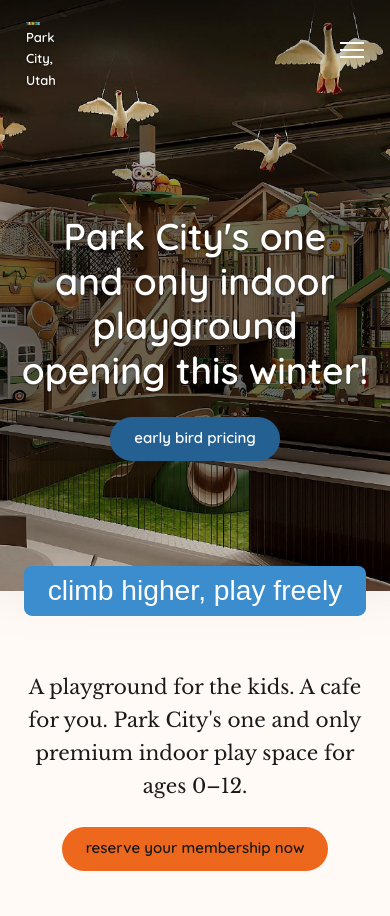
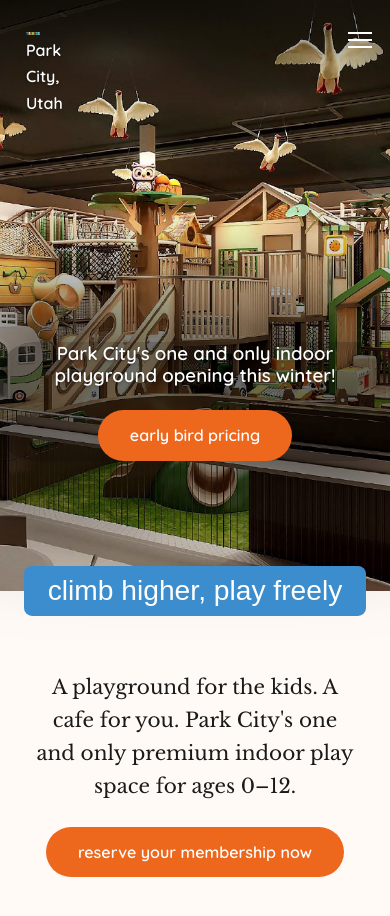
Before and after one commit to anelise-nfs/treehouse-pc, a Next.js app: page / in a window 390 px wide. Shown: the top 916 px of the page. Built offline with nearby package versions, Linux system fonts and the light colour scheme; a web font is replaced by a local one.

Commit message:
hero + home

```diff
--- a/app/globals.css
+++ b/app/globals.css
@@ -70,7 +70,7 @@
 
   /* --- Type scale (fluid, 1.25 ratio, no mobile/desktop fork) ---------- */
   --text-display: clamp(2.25rem, 1.5rem + 3.2vw, 4rem);      /* hero        */
-  --text-hero:    clamp(2.25rem, 1.6rem + 3vw, 3.75rem);     /* hero overlay */
+  --text-hero:    clamp(1.125rem, 0.8rem + 1.5vw, 1.875rem); /* hero overlay */
   --text-band:    clamp(1.75rem, 1.25rem + 2.1vw, 2.75rem);  /* band heads  */
   --text-h2:      clamp(1.5rem, 1.2rem + 1.2vw, 2rem);
   --text-h3:      clamp(1.25rem, 1.1rem + 0.6vw, 1.5rem);
@@ -101,6 +101,16 @@
   --spacing-header:     clamp(5rem, 3.5rem + 6vw, 8.25rem);
   --spacing-measure:    68ch;                            /* max prose width */
   --spacing-container:  1200px;
+
+  /* Slide-out menu width above sm, and the amount the page squeezes by. Read for
+     both, so they cannot drift apart. The floor keeps labels readable on a small
+     tablet. Below sm the panel is full-width and nothing squeezes. */
+  --spacing-menu:       max(15vw, 12rem);
+
+  /* Top edge shared by the menu trigger and the first nav label: the header's
+     py-2 + the trigger's mt-2.5 + the icon's 0.875rem inset. Move any of those
+     three and this moves with them. */
+  --spacing-menu-top:   2rem;
 
   /* --- Other ------------------------------------------------------------ */
   --radius-pill: 999px;
--- a/app/layout.tsx
+++ b/app/layout.tsx
@@ -1,6 +1,6 @@
 import type { Metadata } from 'next';
 import { Betania_Patmos, Libre_Baskerville, Quicksand } from 'next/font/google';
-import { SiteHeader } from '@/components/SiteHeader';
+import { SiteShell } from '@/components/SiteShell';
 import { getHeaderLogoSizes, getSiteSettings } from '@/lib/content';
 import './globals.css';
 
@@ -59,13 +59,14 @@ export default async function RootLayout({ children }: { children: React.ReactNo
         <a href="#main" className="sr-only focus:not-sr-only">
           Skip to content
         </a>
-        <SiteHeader
+        <SiteShell
           siteName={settings.siteName}
           logo={settings.logo}
           navLinks={settings.primaryNav}
           logoSizes={logoSizes}
-        />
-        {children}
+        >
+          {children}
+        </SiteShell>
       </body>
     </html>
   );
--- a/components/CtaLink.tsx
+++ b/components/CtaLink.tsx
@@ -5,9 +5,9 @@ import type { ButtonVariant, Link } from '@/types/content';
  * Renders an authored Link. Omitting `variant` gives an inline text link;
  * setting it gives a button.
  *
- * Every pairing below is on the approved contrast list. There is no variant
- * that puts white on a light brand color, and adding one is not a styling
- * decision — see ARCHITECTURE.md → Color rule.
+ * Every pairing below is on the approved contrast list except the temporary
+ * solid-tangerine-white. Adding a variant that puts white on a light brand color
+ * is not a styling decision — see ARCHITECTURE.md → Color rule.
  */
 const BUTTON_STYLES: Record<ButtonVariant, string> = {
   'solid-ocean': 'bg-action text-white hover:bg-action-hover',
@@ -15,11 +15,13 @@ const BUTTON_STYLES: Record<ButtonVariant, string> = {
   'outline-tangerine': 'border-2 border-tangerine text-ink',
   // Tangerine fill with an ink label: 5.44:1, the pairing --color-on-tangerine encodes.
   'solid-tangerine-ink': 'bg-tangerine text-on-tangerine',
+  // Temporary, pending the ADA sweep.
+  'solid-tangerine-white': 'bg-tangerine text-white',
 };
 
 const BUTTON_BASE =
-  'inline-flex items-center justify-center min-h-[var(--tap-target)] px-6 ' +
-  'rounded-[var(--radius-pill)] font-sans font-semibold text-[length:var(--text-ui)] ' +
+  'inline-flex items-center justify-center min-h-[var(--tap-target)] px-8 py-3 ' +
+  'rounded-[var(--radius-pill)] font-sans font-semibold text-[length:var(--text-body)] ' +
   'no-underline transition-colors';
 
 export interface CtaLinkProps {
--- a/components/SiteHeader.tsx
+++ b/components/SiteHeader.tsx
@@ -1,6 +1,5 @@
 'use client';
 
-import { useEffect, useId, useRef, useState } from 'react';
 import { usePathname } from 'next/navigation';
 import NextLink from 'next/link';
 import type { HeaderLogoSize, Link, SanityImage } from '@/types/content';
@@ -16,16 +15,13 @@ import type { HeaderLogoSize, Link, SanityImage } from '@/types/content';
 const LOGO_LOCALITY = 'Park City, Utah';
 
 /**
- * The homepage hero carries a wordmark at roughly twice the sub-page size.
- *
- * Desktop is a true 2x (288px -> 576px). Mobile is capped rather than doubled:
- * 2x of 208px is 416px, wider than a 390px viewport once the gutters and the
- * menu trigger are accounted for, so `large` takes the widest size that still
- * fits (288px) instead of overflowing the page.
+ * The two sizes only differ on desktop. On mobile `large` is the narrower of the
+ * two: a phone has no room to spare beside the menu trigger, so the homepage was
+ * tuned against the hero image rather than scaled off the sub-page size.
  */
 const LOGO_WIDTHS: Record<HeaderLogoSize, string> = {
   default: 'w-52 sm:w-72',
-  large: 'w-72 sm:w-[36rem]',
+  large: 'w-44 sm:w-[25rem]',
 };
 
 export interface SiteHeaderProps {
@@ -39,6 +35,15 @@ export interface SiteHeaderProps {
   logoSizes: Record<string, HeaderLogoSize>;
 }
 
+/** Open state lives in SiteShell; this component only renders the trigger. */
+interface SiteHeaderControlProps {
+  open: boolean;
+  onToggle: () => void;
+  menuId: string;
+  /** Owned by SiteShell so it can restore focus after an Escape keypress. */
+  triggerRef: React.RefObject<HTMLButtonElement | null>;
+}
+
 /**
  * One header, one behavior on every page: transparent, sitting directly on the
  * image below it — the homepage hero or a sub-page's pageHeader.
@@ -49,26 +54,17 @@ export interface SiteHeaderProps {
  * deliberately independent of the hero's own scrim so neither depends on the
  * other existing.
  */
-export function SiteHeader({ siteName, logo, navLinks, logoSizes }: SiteHeaderProps) {
-  const [open, setOpen] = useState(false);
-  const menuId = useId();
-  const triggerRef = useRef<HTMLButtonElement>(null);
+export function SiteHeader({
+  siteName,
+  logo,
+  logoSizes,
+  open,
+  onToggle,
+  menuId,
+  triggerRef,
+}: SiteHeaderProps & SiteHeaderControlProps) {
   const pathname = usePathname();
   const logoWidth = LOGO_WIDTHS[logoSizes[pathname] ?? 'default'];
-
-  useEffect(() => {
-    if (!open) return;
-
-    function onKeyDown(event: KeyboardEvent) {
-      if (event.key !== 'Escape') return;
-      setOpen(false);
-      // Return focus to the trigger, or the closing keystroke strands the user.
-      triggerRef.current?.focus();
-    }
-
-    document.addEventListener('keydown', onKeyDown);
-    return () => document.removeEventListener('keydown', onKeyDown);
-  }, [open]);
 
   return (
     <header className="absolute inset-x-0 top-0 z-50">
@@ -77,7 +73,10 @@ export function SiteHeader({ siteName, logo, navLinks, logoSizes }: SiteHeaderPr
           pageHeader) still get exactly --spacing-header. The homepage's larger
           lockup is allowed to push the bar taller, and nothing there measures
           from the token. */}
-      <div className="relative flex min-h-[var(--spacing-header)] items-center justify-between gap-4 px-[var(--spacing-gutter)] py-2">
+      {/* items-start: the lockup and the 44px trigger are very different heights,
+          so centring drifted their top edges apart by a different amount at every
+          breakpoint. Anchored to the top, each element's own padding sets it. */}
+      <div className="relative flex min-h-[var(--spacing-header)] items-start justify-between gap-4 px-[var(--spacing-gutter)] py-2">
         {/* Sized to the bar rather than to --spacing-header: the homepage's
             larger lockup pushes the bar past the token, and a fixed-height
             gradient would stop short of the wordmark it is protecting. */}
@@ -86,13 +85,12 @@ export function SiteHeader({ siteName, logo, navLinks, logoSizes }: SiteHeaderPr
           className="pointer-events-none absolute inset-0 bg-[linear-gradient(to_bottom,rgba(0,0,0,0.5),transparent)]"
         />
 
-        {/* pl/pt match the hamburger icon's own inset inside its 44px tap target
-            ((44-24)/2 = 10 horizontal, (44-16)/2 = 14 vertical). Without them the
-            wordmark sits hard against the corner while the icon looks inset,
-            because the icon's padding is invisible and the logo has none. */}
+        {/* pl matches the hamburger icon's own inset inside its tap target, whose
+            padding is invisible. pt-6 is the shared top edge — the trigger's
+            mt-2.5 plus its 14px inset lands here too. Change one, change both. */}
         <NextLink
           href="/"
-          className="relative inline-block pl-[0.625rem] pt-[0.875rem]"
+          className="relative inline-block pl-[0.625rem] pt-6"
           aria-label={`${siteName} — home`}
         >
           {logo ? (
@@ -104,7 +102,9 @@ export function SiteHeader({ siteName, logo, navLinks, logoSizes }: SiteHeaderPr
                 height={logo.height}
                 className={logoWidth}
               />
-              <span className="mt-0.5 block text-center font-sans text-[length:var(--text-caption)] font-semibold text-white [text-shadow:0_1px_3px_rgba(0,0,0,0.4)]">
+              {/* The block is exactly as wide as the wordmark, so text-right stays
+                  flush with the logo's edge at every size. */}
+              <span className="mt-0.5 block text-right font-sans text-[length:var(--text-body)] font-semibold text-white [text-shadow:0_1px_3px_rgba(0,0,0,0.4)]">
                 {LOGO_LOCALITY}
               </span>
             </span>
@@ -118,11 +118,13 @@ export function SiteHeader({ siteName, logo, navLinks, logoSizes }: SiteHeaderPr
         <button
           ref={triggerRef}
           type="button"
-          onClick={() => setOpen((wasOpen) => !wasOpen)}
+          onClick={onToggle}
           aria-label={open ? 'Close menu' : 'Open menu'}
           aria-expanded={open}
           aria-controls={menuId}
-          className="relative flex size-[var(--tap-target)] shrink-0 flex-col items-center justify-center gap-[5px]"
+          // -mr moves the bars nearer the edge without shrinking the tap target.
+          // mt-2.5 plus the icon's 14px inset matches the wordmark's pt-6 above.
+          className="relative -mr-2 mt-2.5 flex size-[var(--tap-target)] shrink-0 flex-col items-center justify-center gap-[5px]"
         >
           {[0, 1, 2].map((bar) => (
             <span key={bar} aria-hidden="true" className="block h-[2px] w-6 bg-white" />
@@ -130,26 +132,6 @@ export function SiteHeader({ siteName, logo, navLinks, logoSizes }: SiteHeaderPr
         </button>
       </div>
 
-      <nav
-        id={menuId}
-        hidden={!open}
-        aria-label="Main"
-        className="relative mx-[var(--spacing-gutter)] rounded-[var(--radius-card)] bg-surface p-[var(--spacing-gutter)]"
-      >
-        <ul className="flex flex-col gap-2">
-          {navLinks.map((link) => (
-            <li key={link.href}>
-              <NextLink
-                href={link.href}
-                onClick={() => setOpen(false)}
-                className="flex items-center font-sans text-[length:var(--text-ui)] text-ink"
-              >
-                {link.label}
-              </NextLink>
-            </li>
-          ))}
-        </ul>
-      </nav>
     </header>
   );
 }
--- /dev/null
+++ b/components/SiteShell.tsx
@@ -0,0 +1,99 @@
+'use client';
+
+import { useEffect, useId, useRef, useState } from 'react';
+import NextLink from 'next/link';
+import { SiteHeader, type SiteHeaderProps } from '@/components/SiteHeader';
+
+/**
+ * Accent dot per nav item, cycled by index. Decorative only — several of these
+ * fail AA behind text, which is why the label stays ink on seafoam (11.72:1).
+ */
+const ITEM_ACCENTS = ['bg-tangerine', 'bg-ocean', 'bg-sunshine', 'bg-flamingo', 'bg-lime'];
+
+export interface SiteShellProps extends SiteHeaderProps {
+  children: React.ReactNode;
+}
+
+/**
+ * Owns the menu's open state, which lives here rather than in SiteHeader because
+ * opening the menu squeezes the whole page — and the content is a sibling of the
+ * header, not its child.
+ *
+ * Squeeze, not slide: margin-right keeps everything on-screen, at the cost of a
+ * visible re-wrap. A transform would animate better but clip the left edge.
+ */
+export function SiteShell({ children, ...headerProps }: SiteShellProps) {
+  const [open, setOpen] = useState(false);
+  const menuId = useId();
+  const triggerRef = useRef<HTMLButtonElement>(null);
+
+  useEffect(() => {
+    if (!open) return;
+
+    function onKeyDown(event: KeyboardEvent) {
+      if (event.key !== 'Escape') return;
+      setOpen(false);
+      // Return focus to the trigger, or the closing keystroke strands the user.
+      triggerRef.current?.focus();
+    }
+
+    document.addEventListener('keydown', onKeyDown);
+    return () => document.removeEventListener('keydown', onKeyDown);
+  }, [open]);
+
+  return (
+    <>
+      {/* relative is load-bearing: SiteHeader is absolute, and without a
+          positioned ancestor it would stay full-width while the content squeezed. */}
+      <div
+        className={`relative transition-[margin-right] duration-300 ease-out ${
+          open ? 'sm:mr-[var(--spacing-menu)]' : 'mr-0'
+        }`}
+      >
+        <SiteHeader
+          {...headerProps}
+          open={open}
+          menuId={menuId}
+          triggerRef={triggerRef}
+          onToggle={() => setOpen((wasOpen) => !wasOpen)}
+        />
+        {children}
+      </div>
+
+      {/* Always rendered so it can animate; `inert` keeps the off-screen links
+          out of the tab order, which `hidden` would do at the cost of the transition. */}
+      <nav
+        id={menuId}
+        inert={!open}
+        aria-label="Main"
+        className={`fixed inset-y-0 right-0 z-40 flex h-dvh w-full flex-col bg-seafoam transition-transform duration-300 ease-out sm:w-[var(--spacing-menu)] ${
+          open ? 'translate-x-0' : 'translate-x-full'
+        }`}
+      >
+        {/* Mobile clears the header, which overlays the full-width panel there.
+            From sm the first label aligns with the hamburger's bars: the calc
+            subtracts the label's centring offset inside its 44px row, which the
+            link's explicit leading-[1.5] makes a known quantity. */}
+        <ul className="flex flex-col gap-1 px-[var(--spacing-gutter)] pt-[var(--spacing-header)] sm:pt-[calc(var(--spacing-menu-top)-(var(--tap-target)-var(--text-ui)*1.5)/2)]">
+          {headerProps.navLinks.map((link, index) => (
+            <li key={link.href}>
+              <NextLink
+                href={link.href}
+                onClick={() => setOpen(false)}
+                className="flex min-h-[var(--tap-target)] items-center gap-3 font-sans text-[length:var(--text-ui)] font-semibold leading-[1.5] text-ink no-underline"
+              >
+                <span
+                  aria-hidden="true"
+                  className={`size-2.5 shrink-0 rounded-full ${
+                    ITEM_ACCENTS[index % ITEM_ACCENTS.length]
+                  }`}
+                />
+                {link.label}
+              </NextLink>
+            </li>
+          ))}
+        </ul>
+      </nav>
+    </>
+  );
+}
--- a/components/blocks/Hero.tsx
+++ b/components/blocks/Hero.tsx
@@ -94,7 +94,10 @@ export function Hero({
       <div className="bg-surface px-[var(--spacing-gutter)] pb-[var(--spacing-section)] pt-[calc(var(--spacing-block)+3.5rem)] text-center">
         <PortableText
           blocks={subhead}
-          className="measure mx-auto font-serif text-[length:var(--text-h3)] text-ink"
+          // Not the shared 68ch `measure`, which is sized for running body copy
+          // and leaves this short subhead as one long desktop line. The px is a
+          // second gutter for phones, where the max-width never binds.
+          className="mx-auto max-w-[46ch] px-[var(--spacing-gutter)] font-serif text-[length:var(--text-h3)] text-ink"
         />
         <p className="mt-[var(--spacing-block)]">
           <CtaLink link={primaryCta} />
--- a/content/pages/home.ts
+++ b/content/pages/home.ts
@@ -38,7 +38,7 @@ export const homePage: Page = {
         label: 'early bird pricing',
         kind: 'internal',
         href: '/early-bird',
-        variant: 'solid-ocean',
+        variant: 'solid-tangerine-white',
       },
       scriptHeadline: 'climb higher, imagine bigger, play freely',
       mobileScriptHeadline: 'climb higher, play freely',
@@ -50,7 +50,7 @@ export const homePage: Page = {
         label: 'reserve your membership now',
         kind: 'internal',
         href: '/early-bird',
-        variant: 'solid-tangerine-ink',
+        variant: 'solid-tangerine-white',
       },
     },
     {
--- a/types/content.ts
+++ b/types/content.ts
@@ -48,19 +48,13 @@ export type BandColor =
 export type SurfaceColor = BandColor | 'linen' | 'white';
 
 /**
- * The three button treatments, and the only ones. Measured against linen:
+ * The button treatments, and the only ones. Ratios are against linen.
  *
- *   solid-ocean       --color-action fill, white label      (6.62:1)
- *   outline-ocean     transparent fill, --color-action label and border
- *   outline-tangerine transparent fill, tangerine border, ink label
- *
- * Tangerine is 3.09:1 against linen and fails AA as label text, so on the
- * outline variant the border carries the color and the label stays ink.
- *
- * solid-tangerine-ink fills with tangerine and labels in ink (5.44:1), which is
- * the pairing --color-on-tangerine already encodes. It is the only compliant way
- * to get the mockup's solid tangerine button; white on tangerine is 3.20:1 and
- * fails even the large-text threshold.
+ *   solid-ocean            --color-action fill, white label   (6.62:1)
+ *   outline-ocean          --color-action label and border
+ *   outline-tangerine      tangerine border, ink label
+ *   solid-tangerine-ink    tangerine fill, ink label          (5.44:1)
+ *   solid-tangerine-white  temporary, pending the ADA sweep
  *
  * Do not introduce a color to make a new variant work.
  */
@@ -68,7 +62,8 @@ export type ButtonVariant =
   | 'solid-ocean'
   | 'outline-ocean'
   | 'outline-tangerine'
-  | 'solid-tangerine-ink';
+  | 'solid-tangerine-ink'
+  | 'solid-tangerine-white';
 
 /**
  * Decorative SVG accents, named after the brand guide's element sheet.
```
